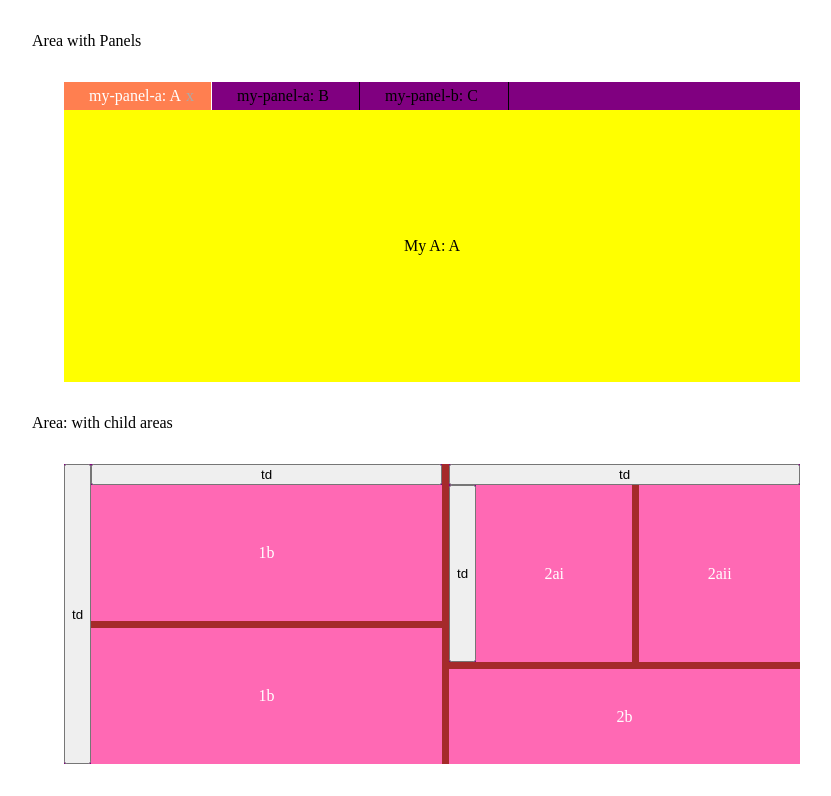
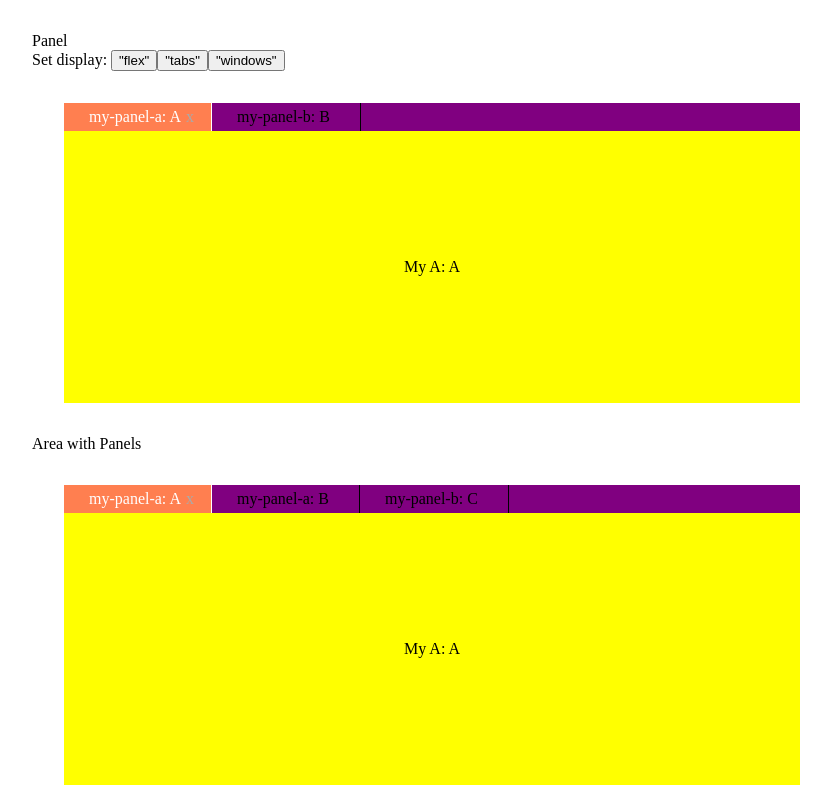
Before and after one commit to opowell/appfr, a Vue app: page / in a window 1280 px wide. Shown: the top 796 px of the page, without its empty margins (208-1039 px from the left). Built offline with nearby package versions, Linux system fonts and the light colour scheme.

Commit message:
single component!

```diff
--- a/src/components/AppfrArea.vue
+++ b/src/components/AppfrArea.vue
@@ -34,8 +34,8 @@
               :class='{"selected": isSelected(panel)}'
               @mousedown='setActivePanelIndex(index)'
               draggable="true"
-              @dragstart='dragStart($event, panel, index)'
-              @dragleave="dragLeaveTab"
+              @dragstart='dragStart($event, panel)'
+              @dragleave="dragLeaveTab($event, index)"
               @drop='dropOnTab(index, $event)'
               @dragover='dragOver'
               @dragenter="dragEnterTab(index, $event)"
@@ -199,10 +199,15 @@ export default {
       // if (samePanel === false) {
         let el = ev.target;
         el.classList.add('highlight');
+        try {
+          let panel = JSON.parse(ev.dataTransfer.getData('panel'));
+          this.area.panels.splice(index, 0, panel);
+        } catch (err) {}
       // }
     },
-    dragLeaveTab(ev) {
-        ev.target.classList.remove('highlight');
+    dragLeaveTab(ev, index) {
+      ev.target.classList.remove('highlight');
+      this.area.panels.splice(index, 1);
     },
     dragOver(ev) {
       ev.preventDefault();
@@ -215,9 +220,8 @@ export default {
     setActivePanelIndex(index) {
       this.area.activePanelInd = index;
     },
-    dragStart(ev, panel, index) {
+    dragStart(ev, panel) {
       ev.dataTransfer.setData('panel', JSON.stringify(panel))
-      this.area.panels.splice(index, 1);
     },
   }
 };
--- /dev/null
+++ b/src/components/AppfrPanel.vue
@@ -0,0 +1,271 @@
+<template>
+    <div v-if="panel.children">
+        <div v-if="panel.display === 'flex'" style='display: flex; flex: 1 1 auto;'>
+            <button @click.left="toggleDir" style='flex: 0 0 20px'>td</button>
+            <template v-for="(childPanel, index) in panel.children">
+                <appfr-panel
+                    :panel="childPanel"
+                    :key="index"
+                    :isLastPanel='index === panel.children.length - 1'
+                    :parentPanel='panel'
+                    :indexOnParent='index'
+                    class='area'
+                />
+                <div
+                    class="adjuster"
+                    v-if="index < panel.children.length - 1"
+                    :key="'adjuster' + index"
+                    :style='adjusterStyle'
+                    @mousedown.stop.prevent='startAdjust(childPanel, $event)'
+                />
+            </template>
+        </div>
+        <div v-else-if="panel.display === 'tabs'" style='display: flex; flex-direction: column; flex: 1 1 auto'>
+            <div class='tabs'>
+                <span
+                    v-for='(childPanel, index) in panel.children'
+                    :key='index'
+                    class='tab tabHover'
+                    :class='{"selected": isSelected(childPanel)}'
+                    @mousedown='setActiveChildIndex(index)'
+                    draggable="true"
+                    @dragstart='dragStart($event, childPanel)'
+                    @dragleave="dragLeaveTab($event, index)"
+                    @drop='dropOnTab(index, $event)'
+                    @dragover='dragOver'
+                    @dragenter="dragEnterTab(index, $event)"
+                >
+                    {{ title(childPanel) }}
+                    <span style='width: 20px; display: flex; margin-left: 5px;'>
+                        <span
+                            class='closeButton'
+                            @click.stop='closePanel(index)'
+                            style='width: 20px'
+                        >x</span>
+                    </span>
+                </span>
+                <jt-spacer
+                    @mousedown.native='startMove'
+                    :area='panel'
+                />
+            </div>
+            <appfr-panel
+                v-for='(child, index) in panel.children'
+                v-bind:style='[panel.activeChildIndex === index ? {} : {"z-index": -1, "display": "none"}]'
+                :panel='child'
+                :key='"panel-" + index'
+            />
+        </div>
+        <div v-else-if="panel.display === 'windows'">
+            <div
+                v-for="(childPanel, index) in panel.children"
+                :key="index"
+                class="window"
+            >
+                <div class="header">
+                    <div class="title">{{ title(childPanel) }}</div>
+                    <div class="close" @click="close(i)">x</div>
+                </div>
+                <div class="content">
+                    <appfr-panel
+                      :panel="childPanel"
+                      @dblclick.native='toggleMaximized'
+                      @dblclick.left='doDblClick'
+                    />
+                </div>
+            </div>
+        </div>
+    </div>
+    <div v-else-if="panel.type != null"
+        class='content'
+        :is='panel.type'
+        :panel='panel'
+        style='flex: 1 1 auto;'
+    />
+</template>
+
+<script>
+import JtSpacer from '@/components/JtSpacer.vue'
+import Vue from 'vue';
+
+export default {
+  name: 'AppfrPanel',
+  components: {
+      JtSpacer
+  },
+  props: {
+      panel: {
+          type: Object,
+          default: function() {
+              return {
+              }
+          }
+      },
+  },
+  computed: {
+    activeChild() {
+      if (this.panel.activeChildIndex < 0 || this.panel.children == null || this.panel.activeChildIndex >= this.panel.children.length) {
+        return null;
+      } else {
+        return this.panel.children[this.panel.activeChildIndex];
+      }
+    },
+    adjusterStyle() {
+      let cursor = this.panel.flexDirRow ? 'ew-resize' : 'ns-resize';
+      return {
+        cursor: cursor,
+      }
+    },
+  },
+  methods: {
+    toggleDir() {
+      this.panel.flexDirRow = !this.panel.flexDirRow
+    },
+    isSelected(panel) {
+      return this.activeChild === panel;
+    },
+    dragOver(ev) {
+      ev.preventDefault();
+    },
+    title(panel) {
+      if (panel.id != null) return panel.id;
+      if (panel.type) return panel.type + ': ' + panel.content;
+      return panel.content;
+    },
+    setActiveChildIndex(index) {
+        console.log('set index', index);
+      this.panel.activeChildIndex = index;
+    },
+    setIfNull(obj, field, value) {
+        if (obj[field] == null) {
+            Vue.set(obj, field, value);
+        }
+    }
+  },
+  mounted() {
+    // this.setIfNull(this.panel, 'children', []);
+    if (this.panel.children) {
+        this.setIfNull(this.panel, 'activeChildIndex', this.panel.children.length > 0 ? 0 : -1);
+    }
+    this.setIfNull(this.panel, 'display', 'flex');
+    this.setIfNull(this.panel, 'title', 'none');
+  }
+}
+</script>
+
+<style scoped>
+.window {
+  position: absolute;
+  padding: 5px;
+  display: flex;
+  flex-direction: column;
+}
+
+
+
+
+/* TABS */
+.area {
+  display: flex;
+  flex: 1 1 auto;
+}
+.area > * {
+  flex: 1 1 auto;
+}
+.adjuster {
+  flex: 0 0 1px;
+  padding: 3px;
+  background-color: brown;
+}
+.area-content-default {
+  display: flex;
+  align-items: center;
+  justify-content: center;
+  flex: 1 1 auto;
+}
+
+.tabHover:hover {
+    background-color: #ff7f50b0;
+}
+
+.tabs {
+    display: flex;
+    flex: 0 0 auto;
+    background-color: var(--tabsBGColor);
+    border-top-right-radius: 5px;
+    border-top-left-radius: 5px;
+}
+
+.tab {
+    background-color: var(--tabBGColor);
+    padding-top: 5px;
+    padding-bottom: 5px;
+    padding-left: 25px;
+    padding-right: 5px;
+    cursor: default;
+    border-right: 1px solid;
+    display: flex;
+    white-space: nowrap;
+    color: var(--tabFontColor);
+}
+.tab.spacer {
+    flex: 1 1 auto;
+    background-color: transparent;
+    border-right-width: 0px;
+    padding: 0px;
+    margin: 0px;
+    color: inherit;
+}
+.highlight {
+    background-color: #ff00004f;
+}
+
+.tab.highlight {
+    background-color: #ff00004f;
+}
+
+.selected {
+    background-color: coral;
+    color: white;
+    z-index: 0;
+}
+
+.selected:hover {
+    background-color: coral;
+}
+
+.selected .closeButton {
+    display: flex;
+}
+
+.closeButton {
+    display: none;
+    align-self: center;
+    color: #AAA;
+}
+
+.closeButton:hover {
+    color: #000;
+}
+
+.tab:hover .closeButton {
+    display: flex;
+}
+
+.content {
+    flex: 1 1 auto;
+}
+
+.header {
+  display: flex;
+  flex: 0 0 auto;
+}
+
+.header > .title {
+  flex: 1 1 auto;
+}
+
+.header > .close {
+  flex: 0 0 auto;
+}
+</style>
--- a/src/components/HelloWorld.vue
+++ b/src/components/HelloWorld.vue
@@ -1,5 +1,14 @@
 <template>
   <div>
+    Panel
+    <div>
+      Set display:
+      <button @click="demo1SetDisplay('flex')">"flex"</button>
+      <button @click="demo1SetDisplay('tabs')">"tabs"</button>
+      <button @click="demo1SetDisplay('windows')">"windows"</button>
+      <appfr-panel class="demo-area" :panel="demo1Panel" />
+    </div>
+
     <div>Area with Panels
       <appfr-area class="demo-area" :area="demoAreaWithPanels" />
     </div>
@@ -37,11 +46,13 @@
 <script>
 import AppfrWindow from './AppfrWindow.vue';
 import AppfrArea from './AppfrArea.vue';
+import AppfrPanel from './AppfrPanel.vue';
 
 export default {
   name: 'HelloWorld',
   components: {
     AppfrArea,
+    AppfrPanel,
     AppfrWindow,
   },
   data() {
@@ -50,6 +61,19 @@ export default {
         activeWindow: null,
         windows: [],
         windowsMaximized: false,
+      },
+      demo1Panel: {
+        display: "tabs",
+        children: [
+          {
+            content: 'A',
+            type: 'my-panel-a'
+          },
+          {
+            content: 'B',
+            type: 'my-panel-b'
+          },
+        ]
       },
       demoAreaWithPanels: {
         panels: [
@@ -106,6 +130,9 @@ export default {
     this.addWindow();
   },
   methods: {
+    demo1SetDisplay(x) {
+      this.demo1Panel.display = x;
+    },
     close(i) {
       this.$refs.windows[i-1].close()
     },
```
